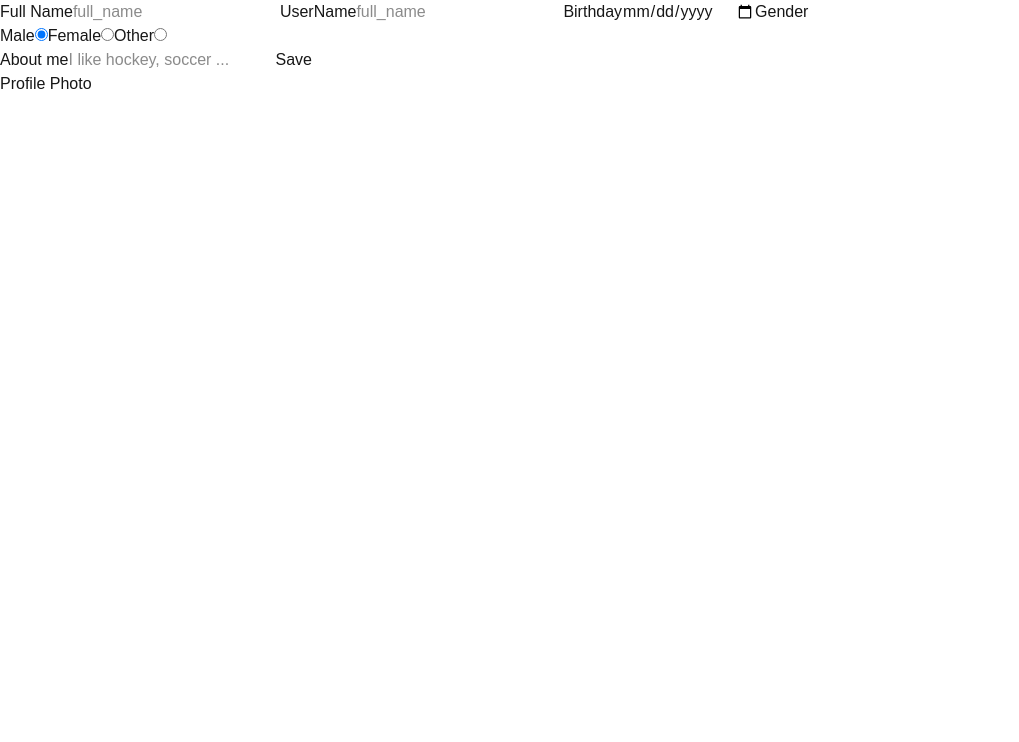
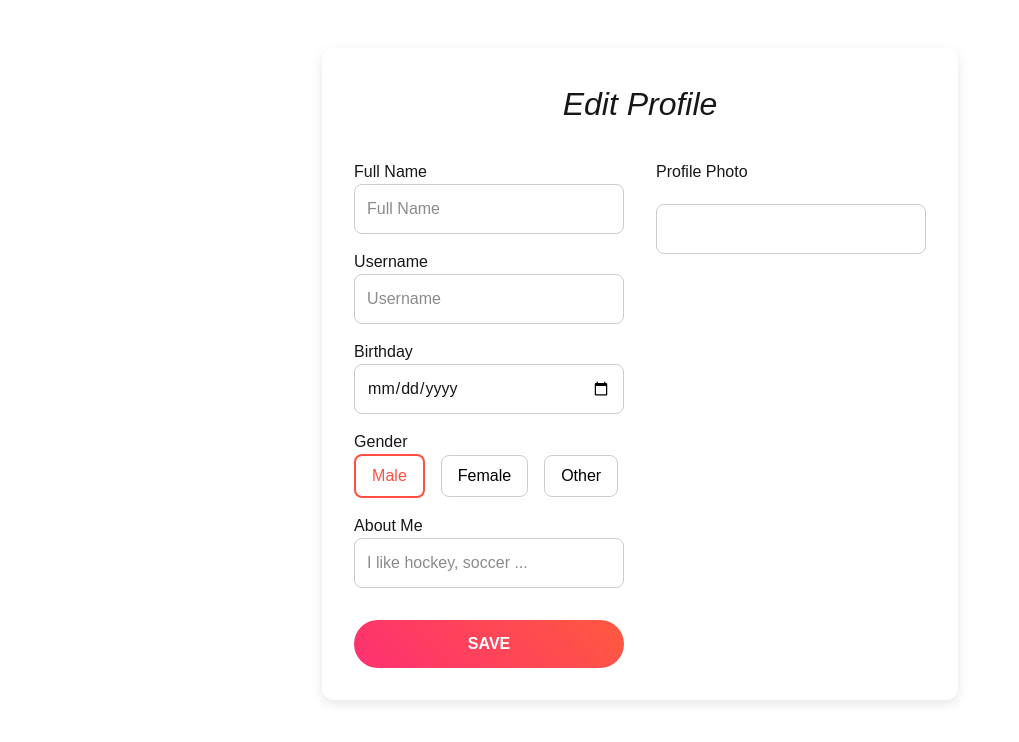
Before and after one commit to lieri123/gamblr, a Next.js app: page /profile/edit in a window 1280 px wide. Shown: the top 742 px of the page, without its empty margins (0-1019 px from the left). Built offline with nearby package versions, Linux system fonts and the light colour scheme; no server answers.

Commit message:
Added styling to edit profile, hate tailwind

```diff
--- a/app/profile/edit/page.tsx
+++ b/app/profile/edit/page.tsx
@@ -7,7 +7,7 @@ import {
 import { useRouter } from "next/navigation";
 import { useEffect, useState } from "react";
 
-export default function EditProfilePage(){
+export default function EditProfilePage() {
     const [loading, setLoading] = useState(true);
     const [saving, setSaving] = useState(false);
     const [error, setError] = useState<string | null>(null);
@@ -36,19 +36,17 @@ export default function EditProfilePage(){
                         avatar_url: profileData.avatar_url || "",
                     });
                 }
-            } catch (err) {
+            } catch {
                 setError("Failed to load profile");
             } finally {
                 setLoading(false);
             }
         }
-
         loadProfile();
     }, []);
 
     async function handleFormSubmit(e: React.FormEvent) {
         e.preventDefault();
-
         setSaving(true);
         setError(null);
 
@@ -59,12 +57,13 @@ export default function EditProfilePage(){
             } else {
                 setError(result.error || "Failed to update profile.");
             }
-        } catch (err) {
+        } catch {
             setError("Failed to update profile.");
         } finally {
             setSaving(false);
         }
     }
+
     function handleInputChange(
         e: React.ChangeEvent<
             HTMLInputElement | HTMLTextAreaElement | HTMLSelectElement
@@ -77,104 +76,214 @@ export default function EditProfilePage(){
         }));
     }
 
+    // --- Inline Styles ---
+    const containerStyle: React.CSSProperties = {
+        maxWidth: "800px",
+        margin: "3rem auto",
+        padding: "2rem",
+        backgroundColor: "white",
+        borderRadius: "12px",
+        boxShadow: "0 4px 12px rgba(0,0,0,0.1)",
+        fontFamily: "Arial, sans-serif",
+    };
+
+    const headingStyle: React.CSSProperties = {
+        textAlign: "center",
+        fontSize: "2rem",
+        fontStyle: "italic",
+        marginBottom: "2rem",
+    };
+
+    const formStyle: React.CSSProperties = {
+        display: "flex",
+        flexDirection: "row",
+        gap: "2rem",
+        flexWrap: "wrap",
+    };
+
+    const sectionStyle: React.CSSProperties = {
+        flex: 1,
+        display: "flex",
+        flexDirection: "column",
+        gap: "1rem",
+    };
+
+    const labelStyle: React.CSSProperties = {
+        fontWeight: 500,
+        marginBottom: "0.25rem",
+    };
+
+    const inputStyle: React.CSSProperties = {
+        padding: "0.75rem",
+        border: "1px solid #ccc",
+        borderRadius: "8px",
+        fontSize: "1rem",
+        width: "100%",
+    };
+
+    const radioLabelStyle = (selected: boolean): React.CSSProperties => ({
+        padding: "0.5rem 1rem",
+        borderRadius: "8px",
+        border: selected ? "2px solid #FF4F40" : "1px solid #ccc",
+        color: selected ? "#FF4F40" : "#000",
+        cursor: "pointer",
+    });
+
+    const buttonStyle: React.CSSProperties = {
+        marginTop: "1rem",
+        padding: "0.75rem 2rem",
+        background: "linear-gradient(45deg, #FE3072, #FF593F)",
+        color: "white",
+        border: "none",
+        borderRadius: "30px",
+        textTransform: "uppercase",
+        fontWeight: 600,
+        cursor: "pointer",
+    };
+
+    const photoContainerStyle: React.CSSProperties = {
+        marginTop: "1rem",
+        width: "100%",
+        height: "250px",       // fixed height for consistent preview
+        borderRadius: "12px",
+        overflow: "hidden",
+        border: "1px solid #ccc",
+    };
+
+    const photoStyle: React.CSSProperties = {
+        width: "100%",
+        height: "100%",
+        objectFit: "cover",    // ensures image covers the container without distortion
+        display: "block",
+    };
+
+    const radioContainerStyle: React.CSSProperties = {
+        display: "flex",
+        gap: "1rem",
+        flexWrap: "nowrap",
+        alignItems:"center"
+    };
+
     return (
-        <div className="Edit-page">
-            <form onSubmit={handleFormSubmit}>
-                <section>
-                    <label htmlFor="full_name">Full Name</label>
+        <div style={containerStyle}>
+            <h2 style={headingStyle}>Edit Profile</h2>
+
+            {error && <p style={{ color: "red", marginBottom: "1rem" }}>{error}</p>}
+
+            <form onSubmit={handleFormSubmit} style={formStyle}>
+                {/* Left Section */}
+                <section style={sectionStyle}>
+                    <div>
+                        <label htmlFor="full_name" style={labelStyle}>
+                            Full Name
+                        </label>
                         <input
                             id="full_name"
-                        type='text'
+                            type="text"
                             name="full_name"
-                        placeholder="full_name"
-                        required={true}
+                            placeholder="Full Name"
+                            required
                             value={formData.full_name}
                             onChange={handleInputChange}
+                            style={inputStyle}
                         />
-                    <label htmlFor="user_name">UserName</label>
+                    </div>
+
+                    <div>
+                        <label htmlFor="username" style={labelStyle}>
+                            Username
+                        </label>
                         <input
-                        id="user_name"
-                        type='text'
-                        name="user_name"
-                        placeholder="full_name"
-                        required={true}
+                            id="username"
+                            type="text"
+                            name="username"
+                            placeholder="Username"
+                            required
                             value={formData.username}
                             onChange={handleInputChange}
+                            style={inputStyle}
                         />
-                    <label htmlFor="birthdate">Birthday</label>
+                    </div>
+
+                    <div>
+                        <label htmlFor="birthdate" style={labelStyle}>
+                            Birthday
+                        </label>
                         <input
                             id="birthdate"
                             type="date"
                             name="birthdate"
-                        placeholder="YYYY/MM/DD"
-                        required={true}
+                            required
                             value={formData.birthdate}
                             onChange={handleInputChange}
-                    />
-
-                    <label>Gender</label>
-                    <div className="multiple-input-container">
-                        <label htmlFor="man-gender-identity">Male</label>
-                        <input
-                            id="man-gender-identity"
-                            type="radio"
-                            name="gender"
-                            value="Male"
-                            onChange={handleInputChange}
-                            checked={formData.gender === "male"}
-                        />
-                        <label htmlFor="woman-gender-identity">Female</label>
-                        <input
-                            id="woman-gender-identity"
-                            type="radio"
-                            name="gender"
-                            value="Female"
-                            onChange={handleInputChange}
-                            checked={formData.gender === "female"}
-                        />
-
-                        <label htmlFor="more-gender-identity">Other</label>
-                        <input
-                            id="more-gender-identity"
-                            type="radio"
-                            name="gender"
-                            value="Other"
-                            onChange={handleInputChange}
-                            checked={formData.gender === "other"}
+                            style={inputStyle}
                         />
                     </div>
 
-                    <label htmlFor="bio">About me</label>
+                    <div>
+                        <label style={labelStyle}>Gender</label>
+                        <div style={radioContainerStyle}>
+                            {["male", "female", "other"].map((g) => (
+                                <label key={g} style={radioLabelStyle(formData.gender === g)}>
+                                    <input
+                                        type="radio"
+                                        name="gender"
+                                        value={g}
+                                        checked={formData.gender === g}
+                                        onChange={handleInputChange}
+                                        style={{ display: "none" }}
+                                    />
+                                    {g.charAt(0).toUpperCase() + g.slice(1)}
+                                </label>
+                            ))}
+                        </div>
+                    </div>
+
+                    <div>
+                        <label htmlFor="bio" style={labelStyle}>
+                            About Me
+                        </label>
                         <input
                             id="bio"
                             type="text"
                             name="bio"
-                        required={true}
                             placeholder="I like hockey, soccer ..."
+                            required
                             value={formData.bio}
                             onChange={handleInputChange}
+                            style={inputStyle}
                         />
+                    </div>
 
-                    <button type="submit" disabled={saving}>
+                    <button type="submit" disabled={saving} style={buttonStyle}>
                         {saving ? "Saving..." : "Save"}
                     </button>
+                </section>
 
-                </section>
-                <section>
-
-                    <label htmlFor="avatar_url">Profile Photo</label>
+                {/* Right Section - Profile Photo */}
+                <section style={sectionStyle}>
+                    <label htmlFor="avatar_url" style={labelStyle}>
+                        Profile Photo
+                    </label>
                     <input
                         type="url"
                         name="avatar_url"
                         id="avatar_url"
+                        required
                         onChange={handleInputChange}
-                        required={true}
+                        style={inputStyle}
                     />
-                    <div className="photo-container">
-                        {formData.avatar_url && <img src={formData.avatar_url} alt="profile pic preview"/>}
+                    {formData.avatar_url && (
+                        <div style={photoContainerStyle}>
+                            <img
+                                src={formData.avatar_url}
+                                alt="profile pic preview"
+                                style={photoStyle}
+                            />
                         </div>
+                    )}
                 </section>
             </form>
         </div>
-    )
+    );
 }
--- a/package.json
+++ b/package.json
@@ -20,9 +20,11 @@
     "@types/node": "^20",
     "@types/react": "^19",
     "@types/react-dom": "^19",
+    "autoprefixer": "^10.4.23",
     "eslint": "^9",
     "eslint-config-next": "16.1.0",
-    "tailwindcss": "^4",
+    "postcss": "^8.5.6",
+    "tailwindcss": "^4.1.18",
     "typescript": "^5"
   }
 }
```
Also changed, not shown: components/MatchCard.tsx (+8 -4 lines), 1 other file (tests, documents, lock files or other folders). Lines whose indentation alone changed are shown as unchanged.
